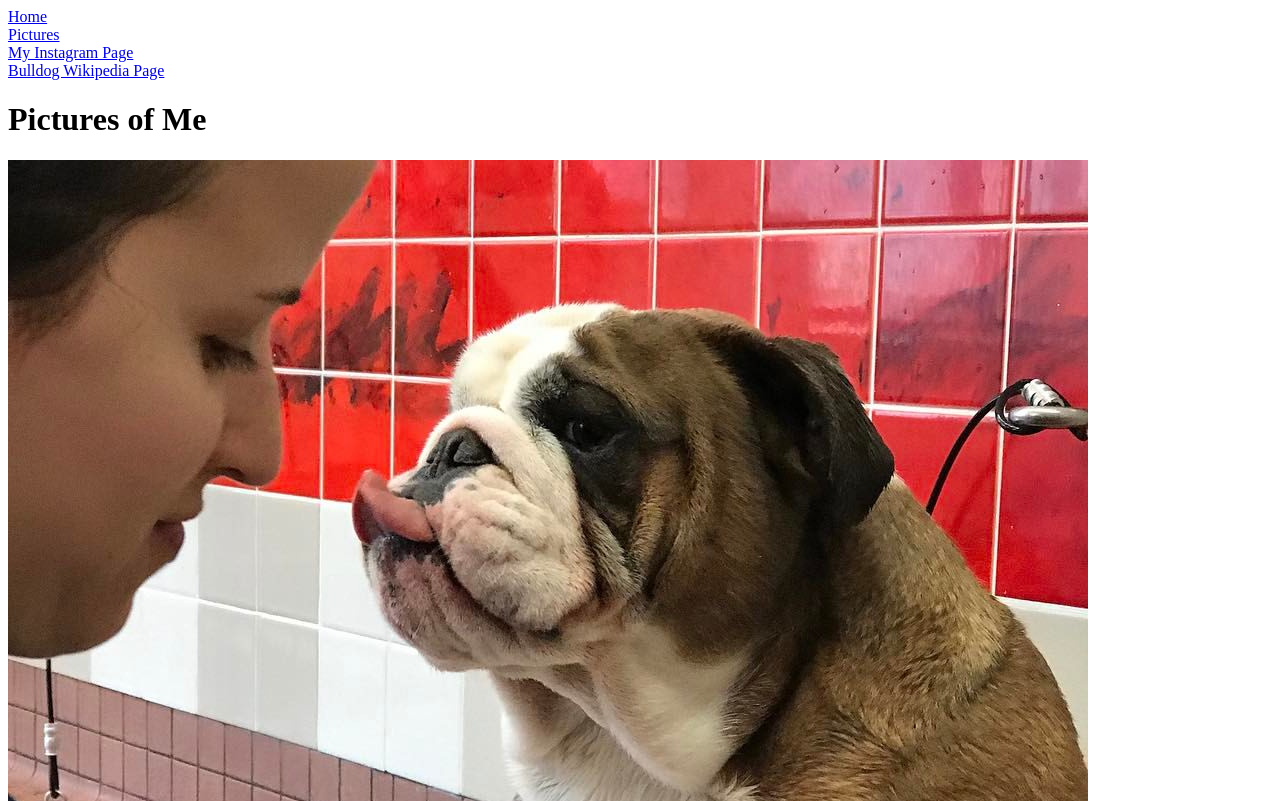
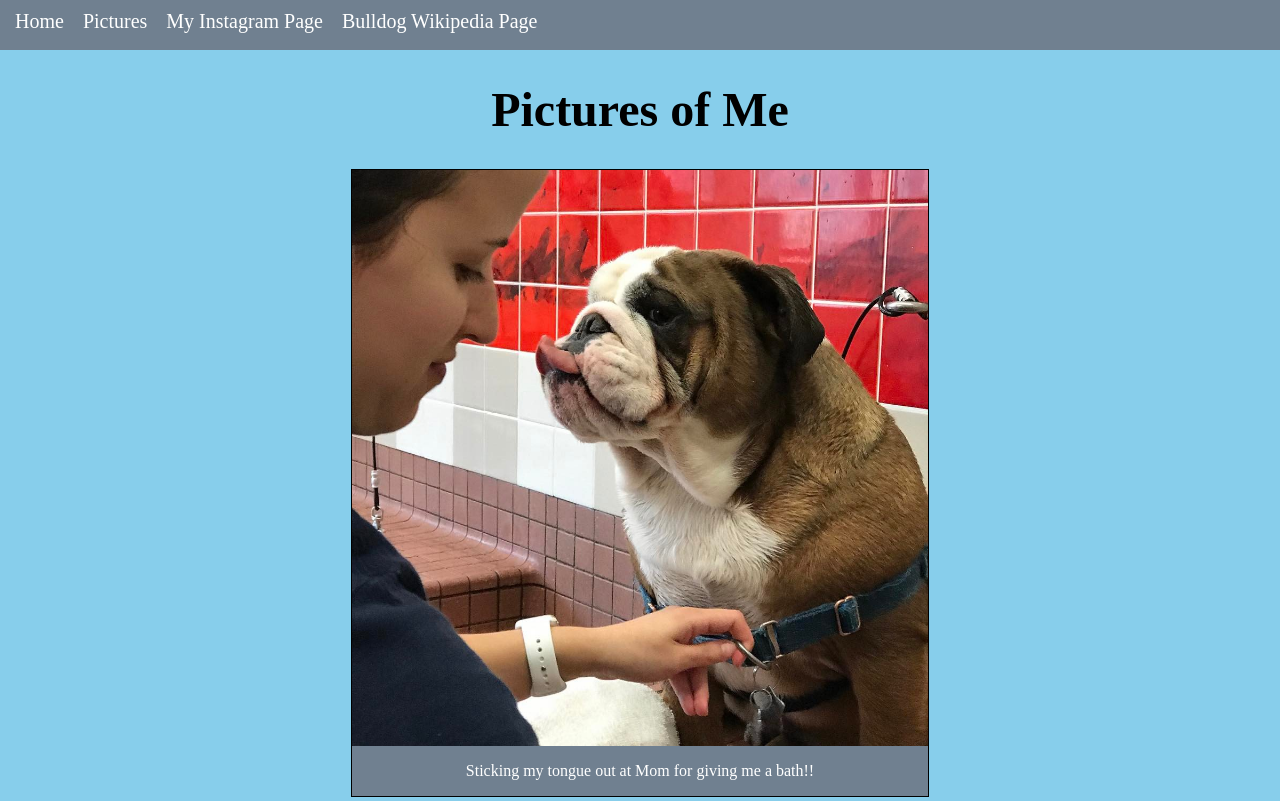
Before and after one commit to HadleyDL/LearnToCode-HTML-CSS, a plain HTML site: page pictures.html in a window 1280 px wide. Shown: the top 801 px of the page. Drawn offline with Linux system fonts and the light colour scheme.

Commit message:
Add style to simple site.

```diff
--- a/pictures.html
+++ b/pictures.html
@@ -3,30 +3,33 @@
   <head>
     <meta charset="utf-8">
     <title>Pictures!</title>
+    <link rel="stylesheet" href="style.css">
   </head>
   <body>
-    <div>
-      <div>
-        <a href="index.html">Home</a>
+    <div class="navbar">
+      <div class="nav-item">
+        <a class="item" href="index.html">Home</a>
       </div>
-      <div>
-        <a href="pictures.html">Pictures</a>
+      <div class="nav-item">
+        <a class="item" href="pictures.html">Pictures</a>
       </div>
-      <div>
-        <a href="https://www.instagram.com/milo_barkley/">My Instagram Page</a>
+      <div class="nav-item">
+        <a class="item" href="https://www.instagram.com/milo_barkley/">My Instagram Page</a>
       </div>
-      <div>
-        <a href="https://en.wikipedia.org/wiki/Bulldog">Bulldog Wikipedia Page</a>
+      <div class="nav-item">
+        <a class="item" href="https://en.wikipedia.org/wiki/Bulldog">Bulldog Wikipedia Page</a>
       </div>
     </div>
-    <h1>Pictures of Me</h1>
-    <div>
-      <img src="images/Milo_Tongue_Out.jpg" alt="Me not happy getting a bath">
-      <p>Sticking my tongue out at Mom for giving me a bath!! </p>
-    </div>
-    <div>
-      <img src="images/Milo_Mom_Dad.jpg" alt="Me with Mom and Dad">
-      <p>Sitting with Mom and Dad at Land's End! </p>
+    <div class="container">
+      <h1 class="header">Pictures of Me</h1>
+      <div class="pictureDiv">
+        <img class="miloPic" src="images/Milo_Tongue_Out.jpg" alt="Me not happy getting a bath">
+        <p class="picFooter">Sticking my tongue out at Mom for giving me a bath!! </p>
+      </div>
+      <div class="pictureDiv">
+        <img class="miloPic" src="images/Milo_Mom_Dad.jpg" alt="Me with Mom and Dad">
+        <p class="picFooter">Sitting with Mom and Dad at Land's End! </p>
+      </div>
     </div>
   </body>
 </html>
--- a/style.css
+++ b/style.css
@@ -1,4 +1,64 @@
-#header {
+a {
+  color: red;
+}
+
+body {
+  margin: 0;
+  padding: 0;
+  background-color: SkyBlue;
+}
+
+.container{
+  width: 90%;
+  margin-left: 5%;
+}
+
+.header {
   text-align: center;
-  font-size: 24px;
+  font-size: 48px;
 }
+
+.item {
+  color: white !important;
+  text-decoration: none !important;
+}
+
+#mainPic{
+  display: block;
+  margin: auto;
+  width: 25%;
+}
+
+.miloPic {
+  margin: auto;
+  display: block;
+  width: 100%;
+}
+
+.navbar {
+  width: 100%;
+  height: 50px;
+  background-color: SlateGray;
+}
+
+.nav-item {
+  display: inline-block;
+  font-size: 20px;
+  margin-left: 15px;
+  margin-top: 10px;
+}
+
+.picFooter {
+  text-align: center;
+  color: white;
+}
+
+.pictureDiv {
+  border: 1px solid black;
+  display: block;
+  margin: auto;
+  background-color: SlateGray;
+  margin-bottom: 15px;
+  width: 50%;
+  height: 25%;
+}
```
Also changed, not shown: index.html (+30 -23 lines), 1 other file.
